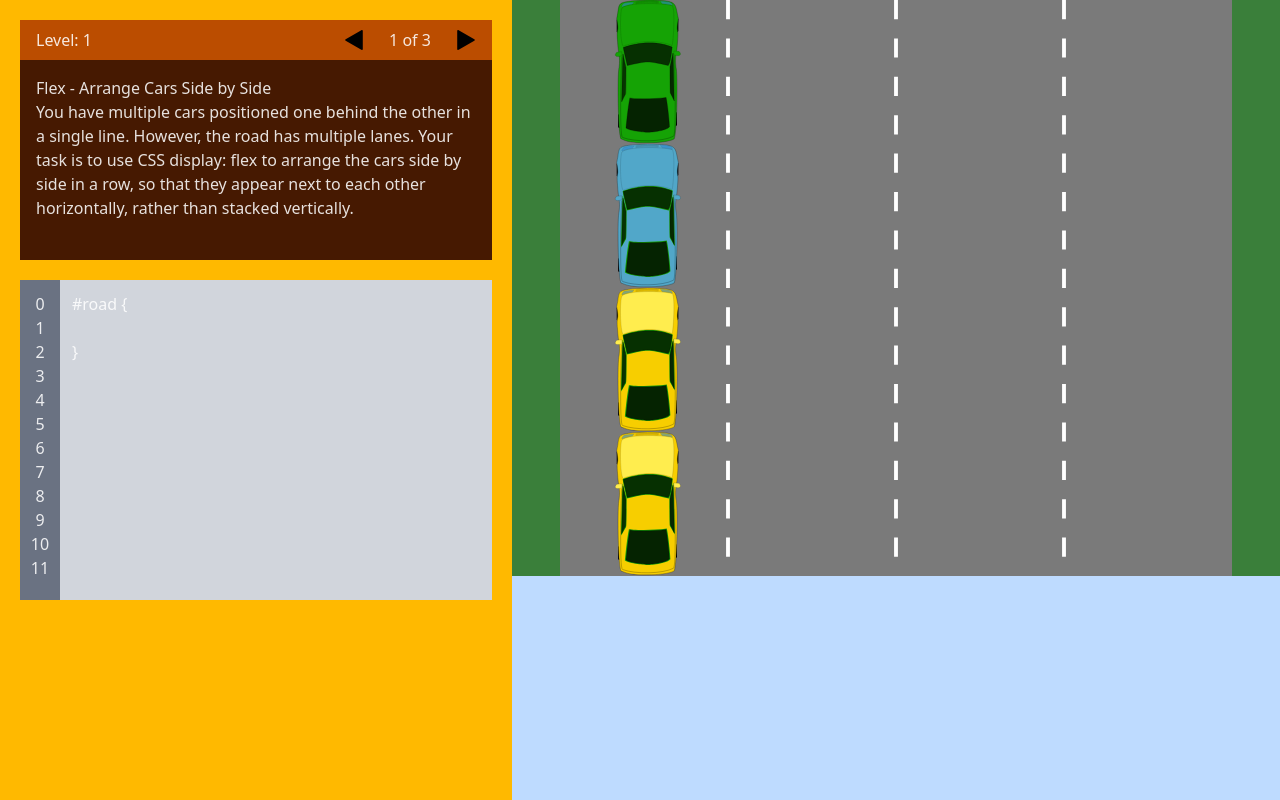
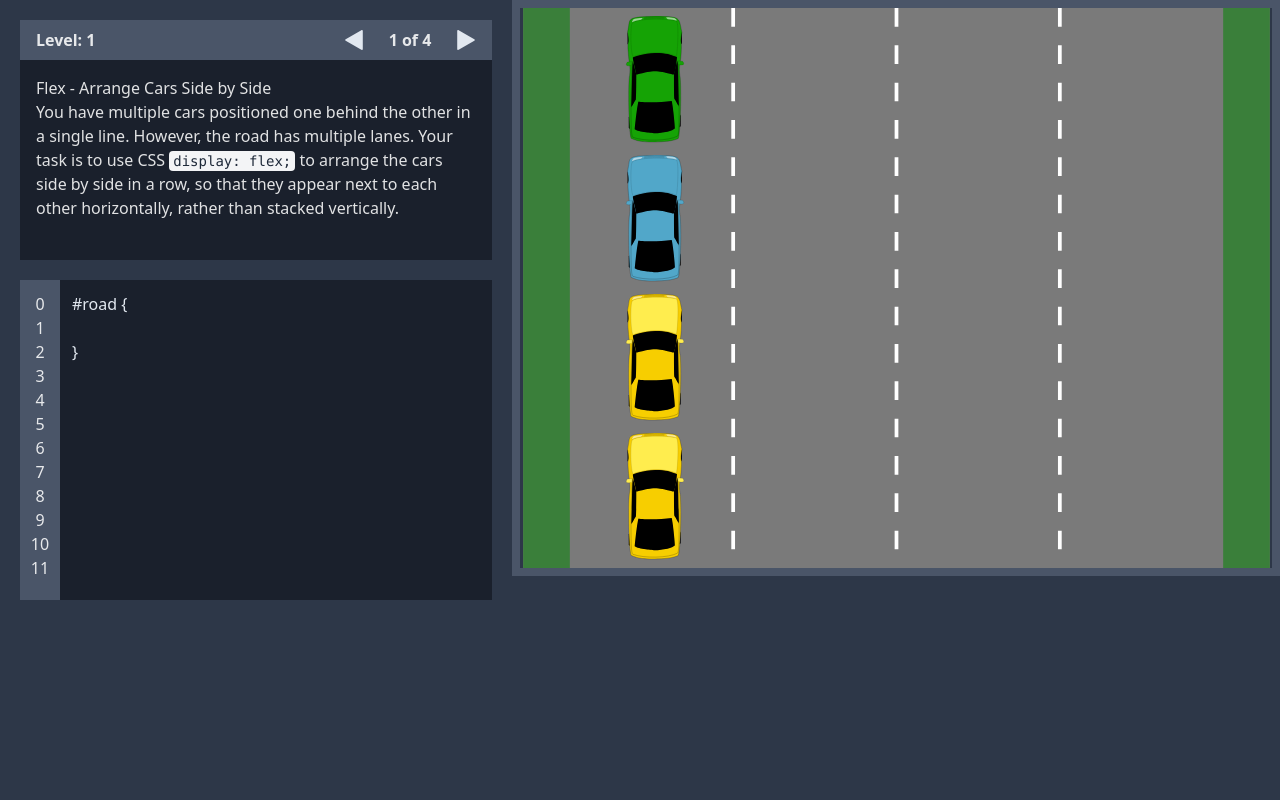
Before and after one commit to Zwolak13/Carlex, a React (Vite) app in the folder FlexReactGame/: page / in a window 1280 px wide. Built offline with nearby package versions, Linux system fonts and the light colour scheme.

Commit message:
Adding another level styling and others

```diff
--- a/FlexReactGame/src/App.tsx
+++ b/FlexReactGame/src/App.tsx
@@ -12,8 +12,8 @@ function App() {
 
   return (
     <main className='flex flex-col h-[100vh] w-[100vw] overflow-auto xl:flex-row xl:overflow-hidden'>
-      <Quests questLevel={level} setQuestLevel={setLevel} setAnswer={setAnswerValues} answer={answerValues} className='h-full flex-grow basis-2/5 bg-amber-400 flex justify-center '/>
-      <Gameboard questLevel={level} answer={answerValues} className='h-full flex-grow basis-3/5 bg-blue-200 p0'/>
+      <Quests questLevel={level} setQuestLevel={setLevel} setAnswer={setAnswerValues} answer={answerValues} className='h-full flex-grow basis-2/5 bg-[#2D3748] flex justify-center '/>
+      <Gameboard questLevel={level} answer={answerValues} className='h-full flex-grow basis-3/5 bg-[#2D3748] p0'/>
     </main>
   )
 }
--- a/FlexReactGame/src/components/Arrow.tsx
+++ b/FlexReactGame/src/components/Arrow.tsx
@@ -1,8 +1,12 @@
 import * as React from "react";
 
-const Arrow = (props: React.SVGProps<SVGSVGElement>) => (
+type ArrowProps = {
+  color: string;
+} & React.SVGProps<SVGSVGElement>; // powinno być SVG, nie HTMLDivElement
+
+const Arrow: React.FC<ArrowProps> = ({ color, ...props }) => (
   <svg
-    fill="#000000"
+    fill={color}
     version="1.1"
     id="Capa_1"
     xmlns="http://www.w3.org/2000/svg"
--- /dev/null
+++ b/FlexReactGame/src/components/Formatting/CodeSample.tsx
@@ -0,0 +1,12 @@
+import type { ReactNode } from "react";
+type CodeSampleProps = {
+  children: ReactNode;
+};
+
+export default function CodeSample({ children }: CodeSampleProps) {
+  return (
+    <code className="bg-gray-100 text-sm text-gray-800 px-1 py-0.5 rounded">
+      {children}
+    </code>
+  );
+}
--- a/FlexReactGame/src/components/Gameboard.tsx
+++ b/FlexReactGame/src/components/Gameboard.tsx
@@ -1,24 +1,72 @@
+import QUESTS from '../data/questsData';
 
-import QUESTS from '../data/questsData';
+const justifyMap = {
+  'flex-start': 'justify-start',
+  'flex-end': 'justify-end',
+  'center': 'justify-center',
+  'space-between': 'justify-between',
+  'space-around': 'justify-around',
+  'space-evenly': 'justify-evenly',
+} as const;
+
+const itemsMap = {
+  'flex-start': 'items-start',
+  'flex-end': 'items-end',
+  'center': 'items-center',
+  'baseline': 'items-baseline',
+  'stretch': 'items-stretch',
+} as const;
 
 export default function Gameboard(
   { answer, questLevel, ...props }: { answer: string; questLevel: number; } & React.HTMLAttributes<HTMLDivElement>
 ) {
   const trimmedAnswer = answer
-        .replace(/display\s*:\s*flex\s*;?/gi, 'flex')
-        .replace(/justify-content\s*:\s*(\w+)\s*;?/gi, 'justify-$1')
-        .replace(/align-items\s*:\s*(\w+)\s*;?/gi, 'items-$1');
+    .split(/[\n;]+/)
+    .map(line => line.trim())
+    .filter(Boolean)
+    .map(line =>
+      line
+        .replace(/display\s*:\s*flex\s*/gi, 'flex')
+        .replace(/justify-content\s*:\s*(flex-start|flex-end|center|space-between|space-around|space-evenly)\s*/gi, (match, val) => {
+          return justifyMap[val.toLowerCase() as keyof typeof justifyMap] || '';
+        })
+        .replace(/align-items\s*:\s*(flex-start|flex-end|center|baseline|stretch)\s*/gi, (match, val) => {
+          return itemsMap[val.toLowerCase() as keyof typeof itemsMap] || '';
+        })
+    )
+    .join(' ');
+
+  const trimmedAnswerTokens = trimmedAnswer.split(/\s+/);
+  const bonusTokens = QUESTS[questLevel].bonusValues.split(/\s+/);
+
+  const finalBonus = bonusTokens
+    .filter(token => {
+      const isJustify = token.startsWith("justify-");
+      const isItems = token.startsWith("items-");
+
+      const hasCustomJustify = trimmedAnswerTokens.some(val =>
+        /^justify-(start|end|center|between|around|evenly)$/.test(val)
+      );
+      const hasCustomItems = trimmedAnswerTokens.some(val =>
+        /^items-(start|end|center|baseline|stretch)$/.test(val)
+      );
+
+      if (isJustify && hasCustomJustify) return false;
+      if (isItems && hasCustomItems) return false;
+      return true;
+    })
+    .join(" ");
 
   return (
     <div {...props}>
       <div className="w-full max-w-6xl mx-auto">
         <div
-                    className="relative w-full aspect-[4/3] bg-no-repeat bg-contain bg-center"
+          className="relative w-full aspect-[4/3] bg-no-repeat bg-contain bg-center border-8 border-[#4A5568]"
           style={{
             backgroundImage: `url("${QUESTS[questLevel]?.levelMap}")`,
           }}
         >
-                    <div className={`absolute inset-0  ${trimmedAnswer} ${QUESTS[questLevel].bonusValues}`}>
+          <div className={`absolute inset-0 ${finalBonus} ${trimmedAnswer}`}>
             {QUESTS[questLevel].boardComponents}
           </div>
         </div>
--- a/FlexReactGame/src/components/SingleQuest.tsx
+++ b/FlexReactGame/src/components/SingleQuest.tsx
@@ -1,5 +1,6 @@
 import Arrow from "./Arrow";
 import QUESTS from '../data/questsData'
+import { useEffect } from "react";
 
 export default function SingleQuest({
   questLevel,
@@ -13,6 +14,30 @@ export default function SingleQuest({
   answer: string;
 }){
 
+     const localStorageKey = 'questAnswers';
+
+  useEffect(() => {
+    const storedAnswers = localStorage.getItem(localStorageKey);
+    if (storedAnswers) {
+      const parsed = JSON.parse(storedAnswers);
+      if (parsed[questLevel]) {
+        setAnswer(parsed[questLevel]);
+      } else {
+        setAnswer('');
+      }
+    } else {
+      setAnswer('');
+    }
+  }, [questLevel, setAnswer]);
+
+
+     useEffect(() => {
+    if (answer === '') return;
+    const storedAnswers = localStorage.getItem(localStorageKey);
+    const parsed = storedAnswers ? JSON.parse(storedAnswers) : {};
+    parsed[questLevel] = answer;
+    localStorage.setItem(localStorageKey, JSON.stringify(parsed));
+  }, [answer, questLevel]);
 
 
     function handleAnswerChange(e){
@@ -29,7 +54,7 @@ export default function SingleQuest({
     }
 
     function handleIncrease(){
-        if(questLevel<QUESTS.length){
+        if(questLevel<QUESTS.length-1){
             setQuestLevel((prev: number) => prev+1);
         }
     }
@@ -44,28 +69,28 @@ export default function SingleQuest({
 
     return (
         <div className="w-full ">
-            <div id="questChanger" className="h-10 bg-amber-700 m-5 mb-0 flex items-center justify-between px-4">
-                <span>Level: {questLevel+1}</span>
-                <div className="flex items-center gap-4">
-                    <Arrow className="w-5 h-5 rotate-180" onClick={handleDecrease}/>
-                    <span className="w-15 flex justify-center">{questLevel+1} of {QUESTS.length}</span>
-                    <Arrow className="w-5 h-5" onClick={handleIncrease}/>
+            <div id="questChanger" className="h-10 bg-[#4A5568] m-5 mb-0 flex items-center justify-between px-4">
+                <span className="font-bold">Level: {questLevel+1}</span>
+                <div className="flex items-center gap-4 ">
+                    <Arrow color="#E2E8F0" className="w-5 h-5 rotate-180" onClick={handleDecrease}/>
+                    <span className="w-15 flex justify-center font-bold">{questLevel+1} of {QUESTS.length}</span>
+                    <Arrow color="#E2E8F0" className="w-5 h-5" onClick={handleIncrease}/>
                 </div>
             </div>
-            <div id="questInfo" className="h-50 bg-amber-950 m-5 mt-0 p-4">
+            <div id="questInfo" className="h-50 bg-[#1A202C] m-5 mt-0 p-4">
                 <h1>{quest.title}</h1>
                 <span>{quest.description}</span>
             </div>
             <div id="questInputy" className="h-80 bg-amber-50 m-5 flex">
-                <div className="h-full w-10 bg-gray-500 flex flex-col items-center p-3">
+                <div className="h-full w-10 bg-[#4A5568] flex flex-col items-center p-3">
                         {spans}
                 </div>
-                <div className="bg-gray-300 h-full w-full p-3 flex flex-col">
+                <div className="bg-[#1A202C] h-full w-full p-3 flex flex-col text-[#E2E8F0]">
                     <span>#road {"{"}</span>
                     {quest.values.map((val, index) => (
                         <span className="ml-4" key={index}>{val}</span>
                     ))}
-                    <input className="w-1/2 ml-4" type="text" onChange={event => handleAnswerChange(event)}/>
+                    <input className="w-1/2 ml-4" type="text" value={answer} onChange={event => handleAnswerChange(event)}/>
                     <span> {"}"}</span>
                 </div>
             </div>
--- a/FlexReactGame/src/data/questsData.tsx
+++ b/FlexReactGame/src/data/questsData.tsx
@@ -1,13 +1,16 @@
 import LEVELONE from '../assets/Level1.svg'
 import LEVELTWO from '../assets/Level2.svg'
+import LEVELTHREE from '../assets/Level3.svg'
+import LEVELFOUR from '../assets/Level4.svg'
 import CarComponent from "../components/Car";
+import CodeSample from '../components/Formatting/CodeSample';
 
 export interface Quest {
   id: number;
   title: string;
   values: string[];
   bonusValues: string;
-  description: string;
+  description: React.ReactNode;
   levelMap: string;
   boardComponents: React.ReactNode;
   correct: string;
@@ -18,8 +21,8 @@ const quests: Quest[] = [
     id: 0,
     title: 'Flex - Arrange Cars Side by Side',
     values: [],
-    bonusValues: 'md:gap-[15%] gap-[15%]  mx-[5%] pl-10 md:pl-15 ',
-    description: 'You have multiple cars positioned one behind the other in a single line. However, the road has multiple lanes. Your task is to use CSS display: flex to arrange the cars side by side in a row, so that they appear next to each other horizontally, rather than stacked vertically.',
+    bonusValues: 'md:gap-[15%] gap-[15%]  mx-[5%] pl-10 md:pl-15  pt-2',
+    description: <span>You have multiple cars positioned one behind the other in a single line. However, the road has multiple lanes. Your task is to use CSS <CodeSample >display: flex;</CodeSample> to arrange the cars side by side in a row, so that they appear next to each other horizontally, rather than stacked vertically.</span>,
     levelMap: LEVELONE,
     boardComponents: (
       <>
@@ -27,19 +30,19 @@ const quests: Quest[] = [
           colorP='#15a305'
           colorS='#15a305'
           idSuffix='1'
-          className='w-[12%] h-[25%] min-w-[40px] min-h-[20px] '
+          className='w-[12%] h-[23%] min-w-[40px] min-h-[20px] mb-3'
         />
         <CarComponent
           colorP='#51a7c9'
           colorS='#51a7c9'
           idSuffix='2'
-          className='w-[12%] h-[25%] min-w-[40px] min-h-[20px]'
+          className='w-[12%] h-[23%] min-w-[40px] min-h-[20px] mb-3'
         />
         <CarComponent
-          className='w-[12%] h-[25%] min-w-[40px] min-h-[20px]'
+          className='w-[12%] h-[23%] min-w-[40px] min-h-[20px] mb-3'
         />
         <CarComponent
-          className='w-[12%] h-[25%] min-w-[40px] min-h-[20px]'
+          className='w-[12%] h-[23%] min-w-[40px] min-h-[20px] mb-3'
         />
       </>
     ),
@@ -47,10 +50,10 @@ const quests: Quest[] = [
   },
   {
     id: 1,
-    title: 'Justify Content - Center Cars on the Road',
+    title: 'Justify Content - Move Car to Parking Spot',
     values: ['display: flex;'],
-    bonusValues: 'flex mx-[10%]',
-    description: 'You have several cars placed on a wide road. Your task is to center all the cars horizontally in the middle of the road using flexbox properties',
+    bonusValues: 'flex ml-[10%] mr-[18%] mt-[5%]',
+    description: <span>You have a car positioned at the entrance of the parking lot. Your task is to use CSS <CodeSample >justify-content: flex-end;</CodeSample> to move the car horizontally into the correct parking spot at the far end of the lot.</span>,
     levelMap: LEVELTWO,
     boardComponents: (
       <>
@@ -58,13 +61,25 @@ const quests: Quest[] = [
           colorP='#3360b5'
           colorS='#3360b5'
           idSuffix='1'
-          className='w-[8%] h-[15%] min-w-[60px] min-h-[45px] rotate-90'
+          className='w-[12%] h-[23%] min-w-[40px] min-h-[20px] rotate-90 '
         />
         <CarComponent
-          colorP='#3360b5'
-          colorS='#3360b5'
+          colorP='#943e3e'
+          colorS='#943e3e'
           idSuffix='2'
-          className='w-[8%] h-[15%] min-w-[60px] min-h-[45px] rotate-90 ml-[2%]'
+          className='w-[12%] h-[23%] min-w-[40px] min-h-[20px] rotate-270  0 absolute top-[17%] left-[18%]'
+        />
+         <CarComponent
+          colorP='#603b69'
+          colorS='#603b69'
+          idSuffix='2'
+          className='w-[12%] h-[23%] min-w-[40px] min-h-[20px] rotate-270 absolute top-[48%] right-[3%]'
+        />
+        <CarComponent
+          colorP='#a3e848'
+          colorS='#a3e848'
+          idSuffix='2'
+          className='w-[12%] h-[23%] min-w-[40px] min-h-[20px] rotate-290 absolute bottom-[16%] right-[25%]'
         />
       </>
     ),
@@ -72,18 +87,74 @@ const quests: Quest[] = [
   },
   {
     id: 2,
-    title: 'Flex3 - Arrange Cars Side by Side',
+    title: 'Justify Content -  Bypass the Traffic Jam',
     values: ['display: flex;'],
-    bonusValues: 'justify-start',
-    description: 'You have multiple cars positioned one behind the other in a single line. However, the road has multiple lanes. Your task is to use CSS display: flex to arrange the cars side by side in a row, so that they appear next to each other horizontally, rather than stacked vertically.',
-    levelMap: LEVELONE,
+    bonusValues: 'ml-[15%] flex items-end',
+    description: <span>Your yellow car is currently stuck behind traffic in the left lane. Your task is to use CSS <code className="bg-gray-100 text-sm text-gray-800 px-1 py-0.5 rounded">justify-content: center</code> to change lanes and move your car horizontally into an open lane to bypass the traffic jam.</span>
+,
+    levelMap: LEVELTHREE,
     boardComponents: (
       <>
-        {/* Dodaj komponenty tutaj */}
+        <CarComponent
+          className='w-[12%] h-[23%] min-w-[40px] min-h-[20px]  mb-5'
+        />
+
+        <CarComponent
+          colorP='#714882'
+          colorS='#714882'
+          className='w-[12%] h-[23%] min-w-[40px] min-h-[20px] absolute top-[2%] left-[23%] '
+        />
+
+        <CarComponent
+          colorP='#f6a739'
+          colorS='#f6a739'
+          className='w-[12%] h-[23%] min-w-[40px] min-h-[20px] absolute top-[30%] left-[23%] '
+        />
+
+        <CarComponent
+          colorP='#aaf875'
+          colorS='#aaf875'
+          className='w-[12%] h-[23%] min-w-[40px] min-h-[20px] absolute top-[28%] left-[0%] rotate-15 '
+        />
       </>
     ),
     correct: 'display: flex'
-  }
+  },
+  {
+  id: 3,
+  title: 'Align Items - Don\'t Miss the Exit',
+  values: ['display: flex;', 'justify-content: center;'],
+  bonusValues: 'flex justify-center items-start  h-[58%] top-[21%]',
+  description: (
+    <span>
+      The car is currently positioned on the top lane, but it needs to move down to the exit lane at the bottom. Use <CodeSample>align-items: flex-end;</CodeSample> to align the car.
+    </span>
+  ),
+  levelMap: LEVELFOUR,
+  boardComponents: (
+    <>
+      <CarComponent
+        colorP='#3eaf7c'
+        colorS='#3eaf7c'
+        className='w-[20%] h-[44%] min-w-[40px] min-h-[20px] rotate-90 '
+      />
+
+      <CarComponent
+        colorP='#6698d9'
+        colorS='#6698d9'
+        className='w-[20%] h-[44%] min-w-[40px] min-h-[20px] rotate-90 absolute right-[5%] bottom-[28%]'
+      />
+
+      <CarComponent
+        colorP='#782961'
+        colorS='#782961'
+        className='w-[20%] h-[44%] min-w-[40px] min-h-[20px] rotate-90 absolute left-[5%] bottom-[58%]'
+      />
+
+    </>
+  ),
+  correct: 'align-items: center'
+}
 ]
 
 export default quests;
```
Also changed, not shown: FlexReactGame/src/components/Car.tsx (+5 -5 lines), FlexReactGame/src/assets/Level3.svg (added), FlexReactGame/src/assets/Level4.svg (added). Lines whose indentation alone changed are shown as unchanged.
